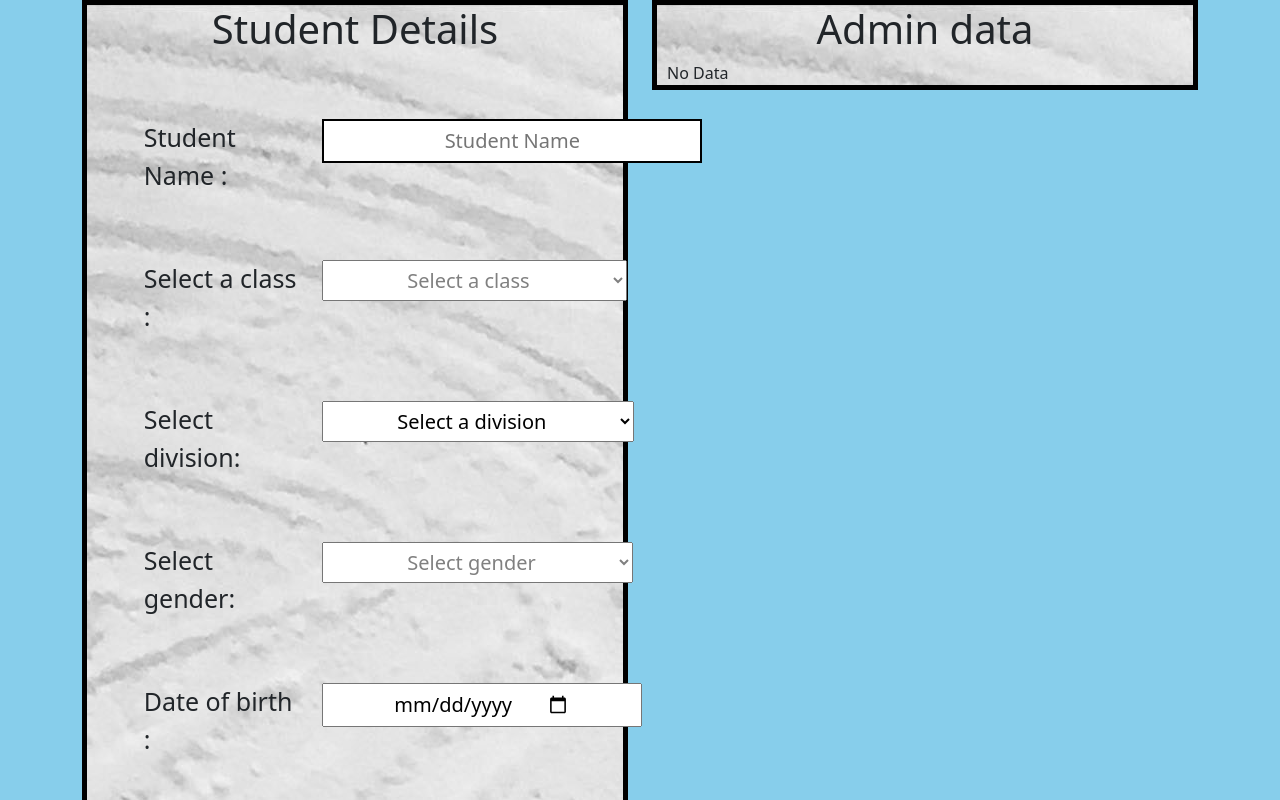
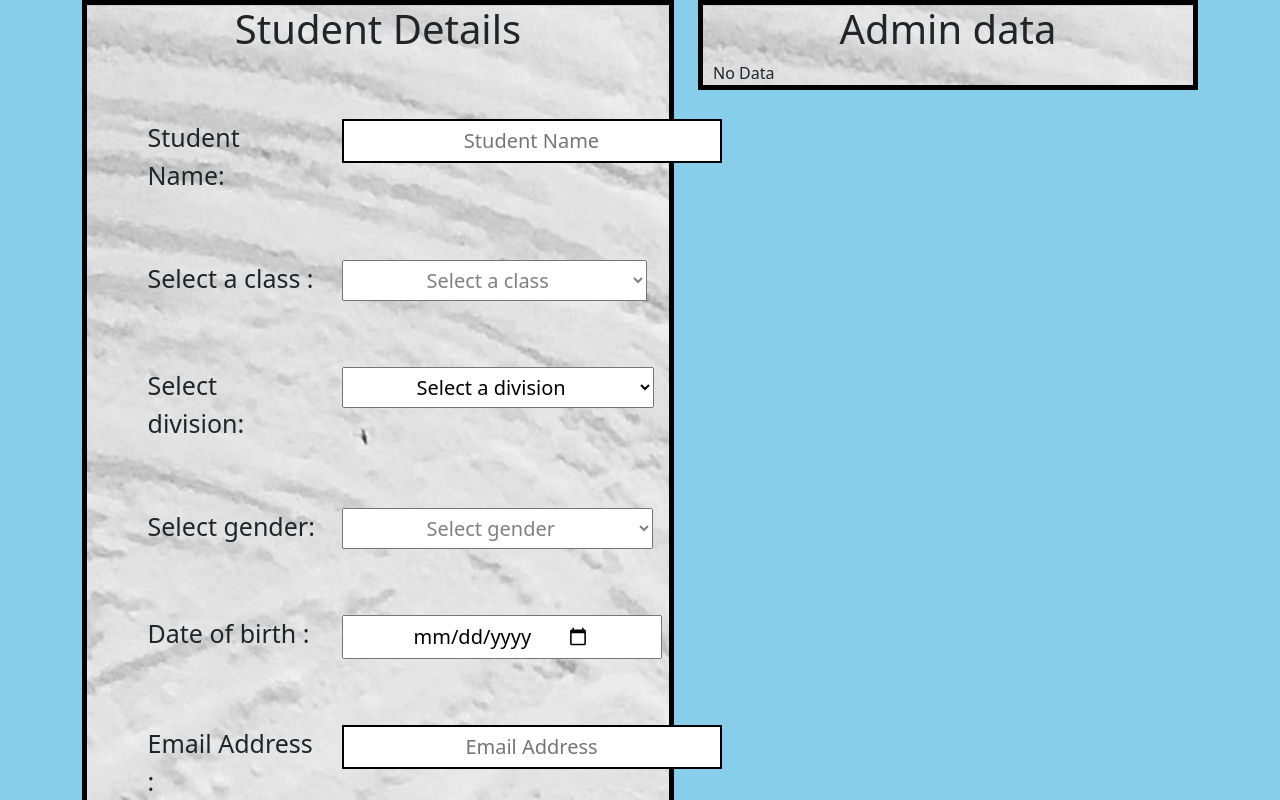
Before and after one commit to SURAJ8124/Student-Details, a React (Create React App) app: page / in a window 1280 px wide. Shown: the top 800 px of the page. Built offline with nearby package versions, Linux system fonts and the light colour scheme; no server answers.

Commit message:
Ui Designe changes

```diff
--- a/src/App.css
+++ b/src/App.css
@@ -3,7 +3,8 @@
   image-resolution: 2rem;
   border: 5px solid black;
   height: auto;
-  width: auto;
+  /* width: auto; */
+ width: 37rem;
   /* padding-left: 10px;
   margin-left: 10px;
   margin-left: 30px; */
@@ -18,7 +19,7 @@
 .second-box {
   border: 5px solid black;
   height: auto;
-  width: auto;
+  /* width: 35rem; */
   padding-left: 10px;
   padding-right: 10px;
   margin-left: 0px;
--- a/src/Components/Form.js
+++ b/src/Components/Form.js
@@ -56,7 +56,7 @@ const Form = ({ onAdd }) => {
           <div className="row">
             <div className='col-1'></div>
             <div className='col-4'>
-              <lable >Student Name :</lable></div>
+              <lable >Student Name: </lable></div>
             <div className='col-5'>
               <input className='text-field'
                 type="text"
```
